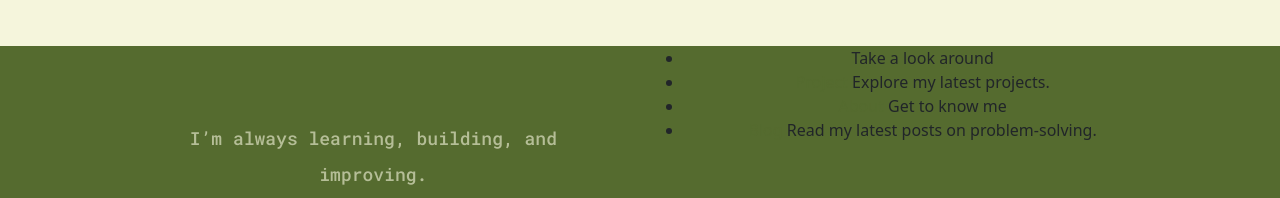
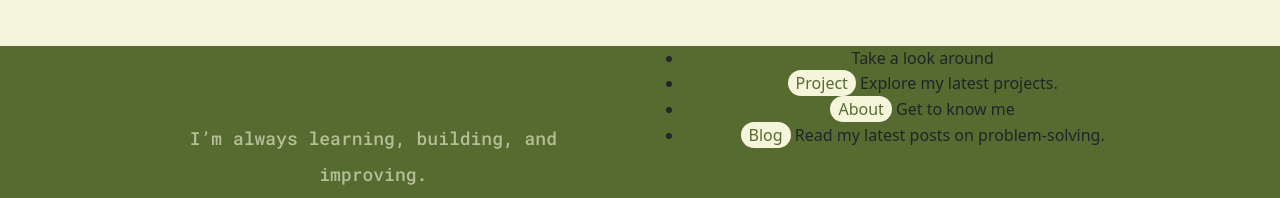
Before and after one commit to jgchoti/jgchoti.github.io, a React (Create React App) app: page / in a window 1280 px wide. Shown: the part 725-923 px from the top of the page. Built offline with nearby package versions, Linux system fonts and the light colour scheme.

Commit message:
Update components.css

```diff
--- a/src/style/components.css
+++ b/src/style/components.css
@@ -204,10 +204,10 @@ form button:hover,
 }
 
 .profile-illustration {
-  width: 400px;
-  margin-top: 30px;
+  width: 100%;
   z-index: 4;
   position: relative;
+  opacity: 0.8;
 }
 
 .btn-code {
@@ -277,3 +277,18 @@ form button:hover,
   font-family: "Source Code Pro", monospace;
   margin-bottom: 40px;
 }
+
+.button-link {
+  display: inline-block;
+  padding: 1px 8px;
+  font-size: 16px;
+  background-color: var(--main-bg-color);
+  border: none;
+  border-radius: 20px;
+  text-decoration: none;
+  transition: background-color 0.3s ease;
+}
+
+.button-link:hover {
+  background-color: var(--secondary-color);
+}
```
